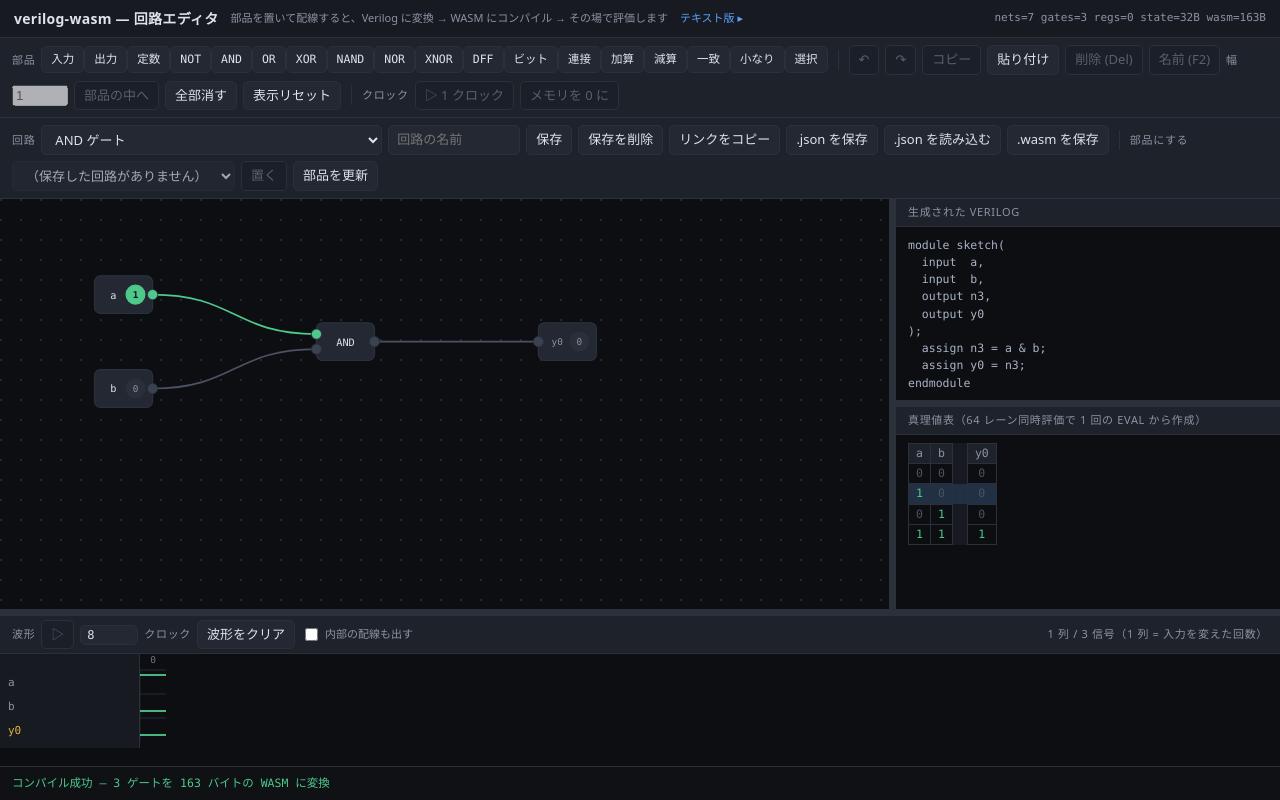
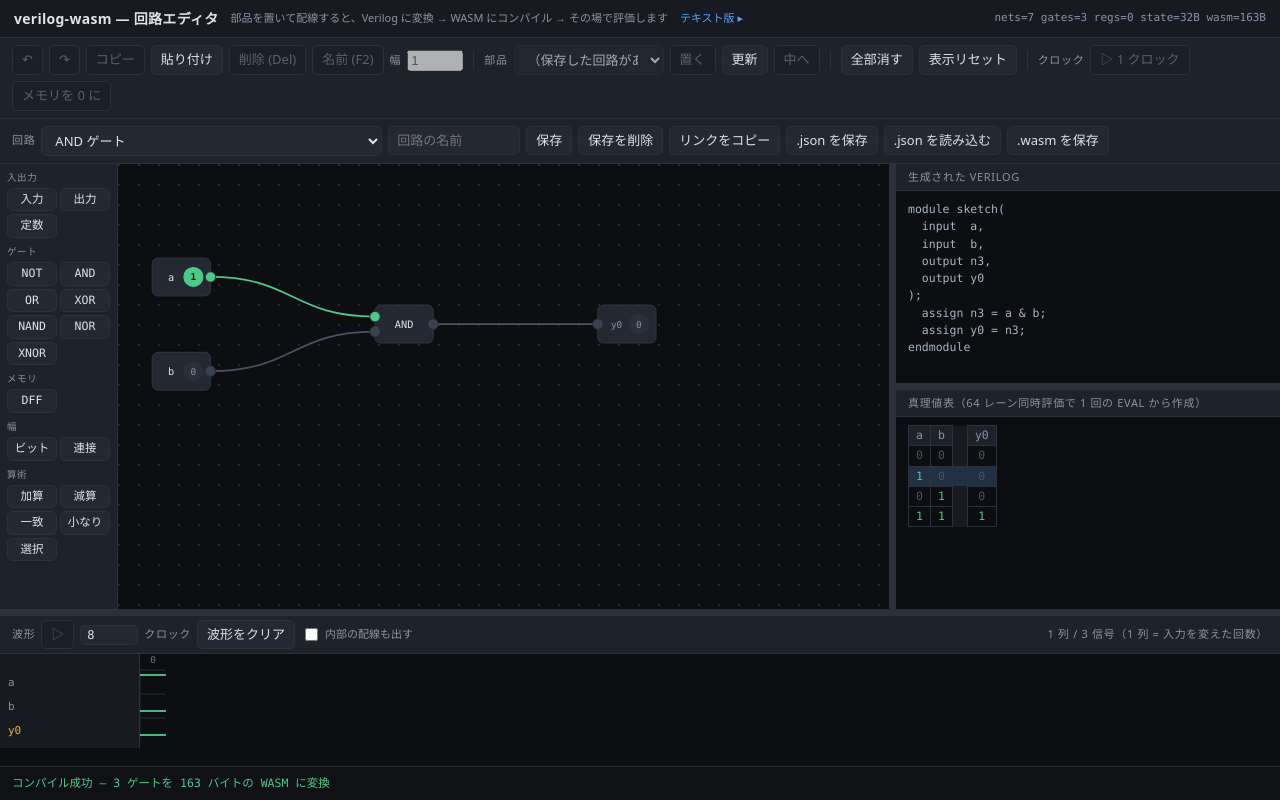
Before and after one commit to nenaaki/verilog-wasm, a website: page web/editor.html in a window 1280 px wide. Drawn offline with Linux system fonts and the light colour scheme.

Commit message:
サイドメニュー作成。READMEをある程度削除

```diff
--- a/web/editor.html
+++ b/web/editor.html
@@ -59,7 +59,25 @@
   .bar input[type=text] { width: 132px; background: #232833; color: var(--fg);
     border: 1px solid var(--line); border-radius: 5px; padding: 4px 8px; font: inherit; }
 
-  main { display: grid; grid-template-columns: 1fr 7px minmax(240px, 30%); min-height: 0; }
+  main { display: grid; grid-template-columns: auto 1fr 7px minmax(240px, 30%); min-height: 0; }
+
+  /* --- 部品パレット (キャンバスの左) ---
+     上のツールバーに横並びで置くと 18 個で行が折り返して 3 段になっていたので、
+     縦のサイドに移して 2 列に畳んである。背の高い窓でなくても収まる */
+  #palette {
+    width: 118px; padding: 7px; overflow-y: auto; min-height: 0;
+    background: var(--panel2); border-right: 1px solid var(--line);
+    display: grid; grid-template-columns: 1fr 1fr; gap: 3px; align-content: start;
+  }
+  #palette .glabel {
+    grid-column: 1 / -1; margin: 4px 0 0; color: var(--dim);
+    font-size: 9.5px; text-transform: uppercase; letter-spacing: .06em;
+  }
+  #palette .glabel:first-child { margin-top: 0; }
+  /* 18 個を縦に並べるので、行の高さを詰めて窓の高さに収める */
+  #palette button { padding: 3px 2px; font-size: 11.5px; line-height: 1.35; }
+  /* 保存した回路の名前は長くなりうるので、バーを押し広げない範囲で切る */
+  #blockPick { max-width: 150px; }
   #canvasWrap { position: relative; min-width: 0; min-height: 0; overflow: hidden; background:
     radial-gradient(circle at 1px 1px, #232833 1px, transparent 0) 0 0 / 20px 20px, #0c0e12; }
   #svg { width: 100%; height: 100%; display: block; touch-action: none; user-select: none; }
@@ -217,9 +235,6 @@
 </header>
 
 <div class="bar">
-  <span class="label">部品</span>
-  <span id="palette"></span>
-  <span class="sep"></span>
   <button id="undo" title="元に戻す (Ctrl+Z)">↶</button>
   <button id="redo" title="やり直す (Ctrl+Y)">↷</button>
   <button id="copy" title="選択をコピー (Ctrl+C)">コピー</button>
@@ -229,7 +244,13 @@
   <span class="label">幅</span>
   <input type="number" id="bitWidth" value="1" min="1" max="32"
     title="選んだ 入力 / 定数 / メモリ のビット幅（ビット取り出しでは取り出すビット数、連接では入力の本数）。ゲートと出力は繋いだ先から決まる。1 個だけなら部品を右クリックしてそのすぐ下で打つほうが速い">
-  <button id="openBlock" title="選んだ回路部品の中身を開いて編集する (ダブルクリックでも開く)">部品の中へ</button>
+  <span class="sep"></span>
+  <span class="label">部品</span>
+  <select id="blockPick" title="保存した回路を部品として置く"></select>
+  <button id="placeBlock">置く</button>
+  <button id="syncBlocks" title="置いてある部品の中身を、保存されている最新の内容に入れ替える">更新</button>
+  <button id="openBlock" title="選んだ回路部品の中身を開いて編集する (ダブルクリックでも開く)">中へ</button>
+  <span class="sep"></span>
   <button id="clear">全部消す</button>
   <button id="fit">表示リセット</button>
   <span class="sep"></span>
@@ -257,14 +278,11 @@
   <button id="loadJson" title="書き出した .json ファイルを読み込む">.json を読み込む</button>
   <input type="file" id="jsonFile" accept=".json,application/json" hidden>
   <button id="dlWasm" title="いまの回路をコンパイルした .wasm を保存">.wasm を保存</button>
-  <span class="sep"></span>
-  <span class="label">部品にする</span>
-  <select id="blockPick" title="保存した回路を部品として置く"></select>
-  <button id="placeBlock">置く</button>
-  <button id="syncBlocks" title="置いてある部品の中身を、保存されている最新の内容に入れ替える">部品を更新</button>
 </div>
 
 <main id="main">
+  <!-- 中身は script が並べる -->
+  <nav id="palette" title="押すと回路に置かれます"></nav>
   <div id="canvasWrap">
     <svg id="svg" viewBox="0 0 900 480" preserveAspectRatio="xMidYMid meet">
       <g id="gWires"></g>
@@ -1668,7 +1686,8 @@ let asideW = null, verilogH = null;   // null = CSS の初期比率のまま
 let waveH = 150;                      // 波形パネルの高さ (px)
 
 function applyPanes() {
-  main.style.gridTemplateColumns = `1fr 7px ${asideW === null ? 'minmax(240px, 30%)' : `${asideW}px`}`;
+  main.style.gridTemplateColumns
+    = `auto 1fr 7px ${asideW === null ? 'minmax(240px, 30%)' : `${asideW}px`}`;
   aside.style.gridTemplateRows = `auto ${verilogH === null ? '1fr' : `${verilogH}px`} 7px auto 1fr`;
   // header / 部品バー / [部品の中バー] / 回路バー / canvas / 区切り / 波形 / メッセージ。
   // 部品の中バーは hidden のあいだグリッドに入らないので、行もそのぶん減らす
@@ -1752,15 +1771,36 @@ window.addEventListener('keydown', (e) => {
 });
 
 // ------------------------------------------------------------ ツールバー
-for (const [type, p] of Object.entries(PARTS)) {
-  if (p.internal || p.block) continue;      // 中継は内部用、回路部品は「部品にする」から置く
-  const b = document.createElement('button');
-  b.className = 'part';
-  b.textContent = p.btn ?? p.glyph;
-  b.title = `${p.label} を追加`;
-  b.onclick = () => addNode(type);
-  $('palette').appendChild(b);
-}
+// 左サイドのパレット。並びは PARTS のままで、見出しの切れ目だけここで決める。
+// 一覧から漏らすと部品が置けなくなるので、書き忘れは「その他」に落ちるようにしてある。
+const PALETTE_GROUPS = [
+  ['入出力', ['in', 'out', 'const']],
+  ['ゲート', ['not', 'and', 'or', 'xor', 'nand', 'nor', 'xnor']],
+  ['メモリ', ['dff']],
+  ['幅', ['bit', 'cat']],
+  ['算術', ['add', 'sub', 'eq', 'lt', 'mux']],
+];
+
+function buildPalette() {
+  // 中継は内部用、回路部品は「部品にする」から置くのでパレットには出さない
+  const placeable = Object.keys(PARTS).filter((t) => !PARTS[t].internal && !PARTS[t].block);
+  const listed = new Set(PALETTE_GROUPS.flatMap(([, types]) => types));
+  const groups = [...PALETTE_GROUPS];
+  const rest = placeable.filter((t) => !listed.has(t));
+  if (rest.length) groups.push(['その他', rest]);
+
+  for (const [label, types] of groups) {
+    hel('div', $('palette'), 'glabel').textContent = label;
+    for (const type of types) {
+      if (!placeable.includes(type)) continue;
+      const b = hel('button', $('palette'), 'part');
+      b.textContent = PARTS[type].btn ?? PARTS[type].glyph;
+      b.title = `${PARTS[type].label} を追加`;
+      b.onclick = () => addNode(type);
+    }
+  }
+}
+buildPalette();
 
 $('presets').onchange = () => loadFromList($('presets').value);
 
```
Also changed, not shown: test/ui.js (+20 -0 lines), README.md.
